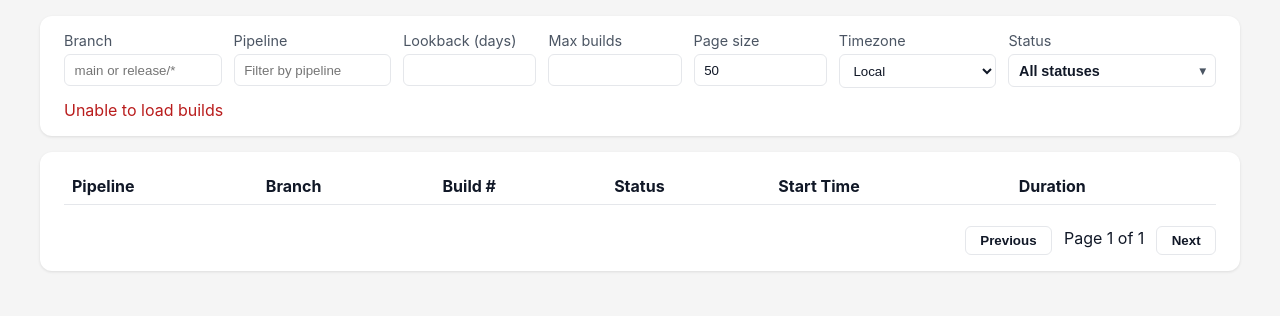
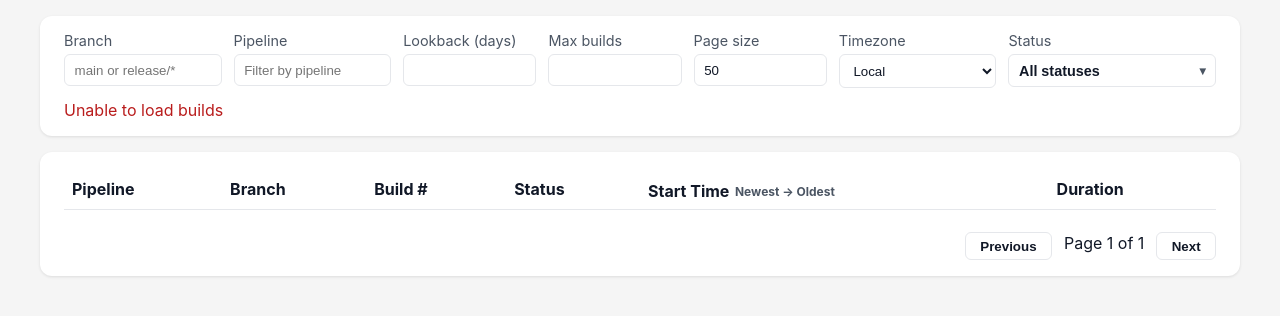
Before and after one commit to william-opie/ado-build-time-dashboard, a Python web app: template templates/index.html in a window 1280 px wide. Shown: the part 114-430 px from the top of the page. Run offline with Jinja, Linux system fonts and the light colour scheme; the template is opened without the code that fills it: most values are stand-ins (such as "Sample title", 1, 10 or a date in 2020); lists and menus that the app fills with data are empty.

Commit message:
time sort fix, part ii

```diff
--- a/app/clients/azure_devops.py
+++ b/app/clients/azure_devops.py
@@ -97,6 +97,7 @@ class AzureDevOpsClient:
         for build in items:
             start = parse_azdo_time(build.get("startTime"))
             finish = parse_azdo_time(build.get("finishTime"))
+            queue = parse_azdo_time(build.get("queueTime"))
             duration_seconds = format_duration(start, finish)
             web_url = build.get("webUrl")
             if not web_url and (build_id := build.get("id")):
@@ -104,6 +105,8 @@ class AzureDevOpsClient:
                     f"https://dev.azure.com/{self._settings.azdo_org}/{self._settings.azdo_project}/"
                     f"_build/results?buildId={build_id}"
                 )
+            start_timestamp = (start or finish or queue)
+            finish_timestamp = finish or start or queue
 
             builds_out.append(
                 {
@@ -116,6 +119,8 @@ class AzureDevOpsClient:
                     "status": build.get("status"),
                     "startTime": to_timezone(start, timezone_name),
                     "finishTime": to_timezone(finish, timezone_name),
+                    "startTimestamp": start_timestamp.timestamp() if start_timestamp else None,
+                    "finishTimestamp": finish_timestamp.timestamp() if finish_timestamp else None,
                     "durationSeconds": duration_seconds,
                     "webUrl": web_url,
                 }
--- a/static/css/styles.css
+++ b/static/css/styles.css
@@ -221,6 +221,28 @@ td {
   text-align: left;
 }
 
+.table-sort {
+  display: inline-flex;
+  align-items: center;
+  gap: 0.35rem;
+  border: none;
+  background: transparent;
+  color: inherit;
+  font: inherit;
+  cursor: pointer;
+  padding: 0;
+}
+
+.table-sort:focus-visible {
+  outline: 2px solid var(--primary);
+  outline-offset: 2px;
+}
+
+.sort-indicator {
+  font-size: 0.75rem;
+  color: var(--muted);
+}
+
 a {
   color: var(--primary);
 }
--- a/static/js/dashboard.js
+++ b/static/js/dashboard.js
@@ -18,8 +18,11 @@ const paginationControls = document.getElementById('paginationControls');
 const prevPageButton = document.getElementById('prevPage');
 const nextPageButton = document.getElementById('nextPage');
 const pageIndicator = document.getElementById('pageIndicator');
+const startTimeSortButton = document.getElementById('startTimeSort');
 let currentPage = 1;
 let totalPages = 1;
+let currentBuilds = [];
+let startSortDirection = 'desc';
 
 function debounce(fn, wait = 250) {
   let timeoutId;
@@ -45,6 +48,54 @@ const RESULT_META = {
   partiallysucceeded: { label: 'Partially Succeeded', badgeClass: 'badge--warning' },
   canceled: { label: 'Canceled', badgeClass: 'badge--muted' },
 };
+
+const SORT_DIRECTION_LABELS = {
+  desc: 'Newest → Oldest',
+  asc: 'Oldest → Newest',
+};
+
+function coerceTimestamp(value) {
+  if (typeof value === 'number') {
+    return Number.isFinite(value) ? value : undefined;
+  }
+  const parsed = Number(value);
+  return Number.isFinite(parsed) ? parsed : undefined;
+}
+
+function getSortTimestamp(build) {
+  if (!build) {
+    return Number.NEGATIVE_INFINITY;
+  }
+  return (
+    coerceTimestamp(build.startTimestamp) ??
+    coerceTimestamp(build.finishTimestamp) ??
+    Number.NEGATIVE_INFINITY
+  );
+}
+
+function sortBuildsForDisplay(builds) {
+  const list = Array.isArray(builds) ? [...builds] : [];
+  list.sort((a, b) => {
+    const aTs = getSortTimestamp(a);
+    const bTs = getSortTimestamp(b);
+    if (aTs === bTs) {
+      return 0;
+    }
+    return startSortDirection === 'desc' ? bTs - aTs : aTs - bTs;
+  });
+  return list;
+}
+
+function updateStartSortButton() {
+  if (!startTimeSortButton) return;
+  const label = SORT_DIRECTION_LABELS[startSortDirection];
+  const indicator = startTimeSortButton.querySelector('.sort-indicator');
+  if (indicator) {
+    indicator.textContent = label;
+  }
+  startTimeSortButton.dataset.direction = startSortDirection;
+  startTimeSortButton.setAttribute('aria-label', `Sort by start time (${label})`);
+}
 
 function toggleTheme() {
   const root = document.documentElement;
@@ -158,8 +209,12 @@ function formatDuration(seconds) {
 }
 
 function render(builds) {
+  if (Array.isArray(builds)) {
+    currentBuilds = builds;
+  }
+  const buildsToRender = sortBuildsForDisplay(currentBuilds);
   tableBody.innerHTML = '';
-  builds.forEach((build) => {
+  buildsToRender.forEach((build) => {
     const row = document.createElement('tr');
     const statusMeta = getResultMeta(build.result);
     const buildNumber = build.buildNumber ?? '';
@@ -290,6 +345,12 @@ nextPageButton?.addEventListener('click', () => {
   }
 });
 
+startTimeSortButton?.addEventListener('click', () => {
+  startSortDirection = startSortDirection === 'desc' ? 'asc' : 'desc';
+  updateStartSortButton();
+  render();
+});
+
 form.addEventListener('keydown', (event) => {
   const tag = event.target?.tagName;
   const isTextControl = tag === 'INPUT' || tag === 'SELECT';
@@ -310,4 +371,5 @@ if (!form.elements.timezone_name.value) {
   form.elements.timezone_name.value = timezoneSelect.value || 'UTC';
 }
 updateStatusSummary();
+updateStartSortButton();
 loadBuilds();
--- a/templates/index.html
+++ b/templates/index.html
@@ -93,7 +93,19 @@
               <th scope="col">Branch</th>
               <th scope="col">Build #</th>
               <th scope="col">Status</th>
-              <th scope="col">Start Time</th>
+              <th scope="col" class="table-sort-header">
+                <button
+                  type="button"
+                  id="startTimeSort"
+                  class="table-sort"
+                  aria-label="Sort by start time"
+                >
+                  <span>Start Time</span>
+                  <span class="sort-indicator" aria-live="polite" aria-atomic="true"
+                    >Newest → Oldest</span
+                  >
+                </button>
+              </th>
               <th scope="col">Duration</th>
             </tr>
           </thead>
```
Also changed, not shown: tests/test_azure_devops.py (+33 -0 lines).
